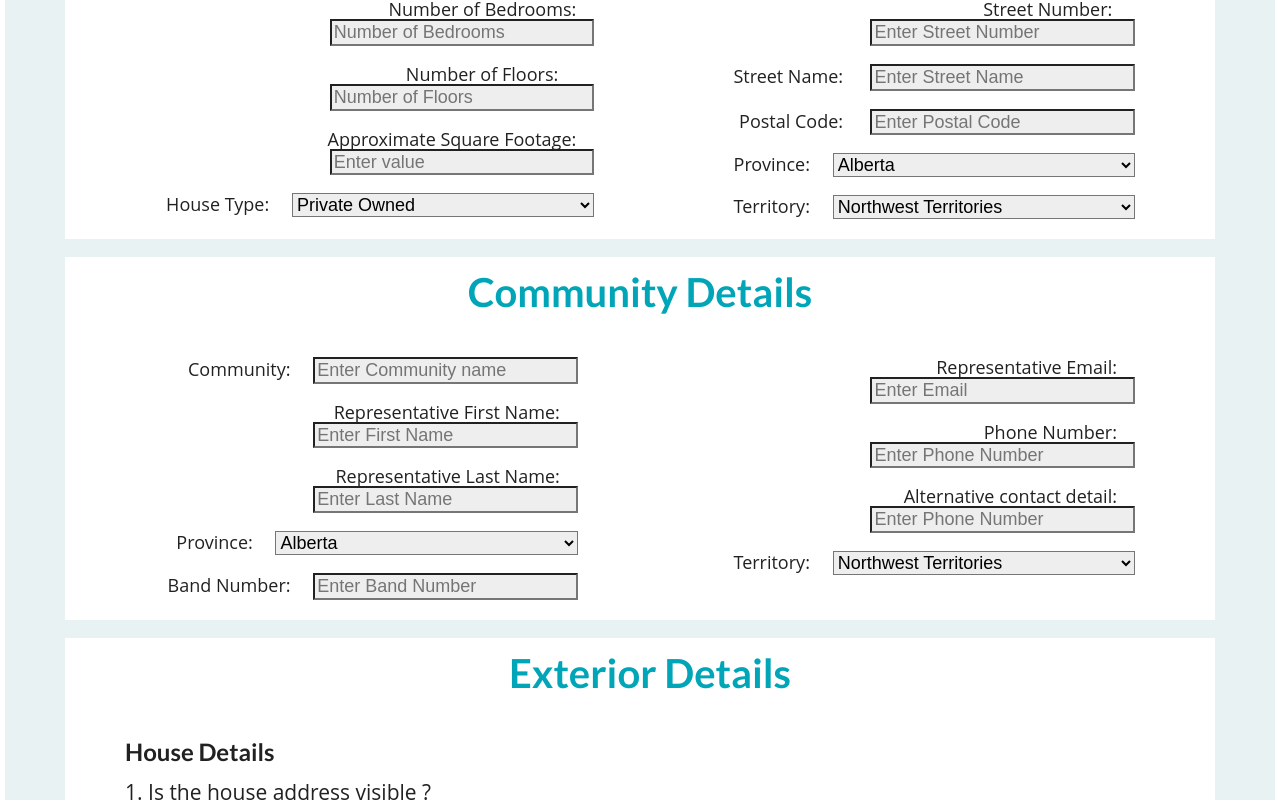
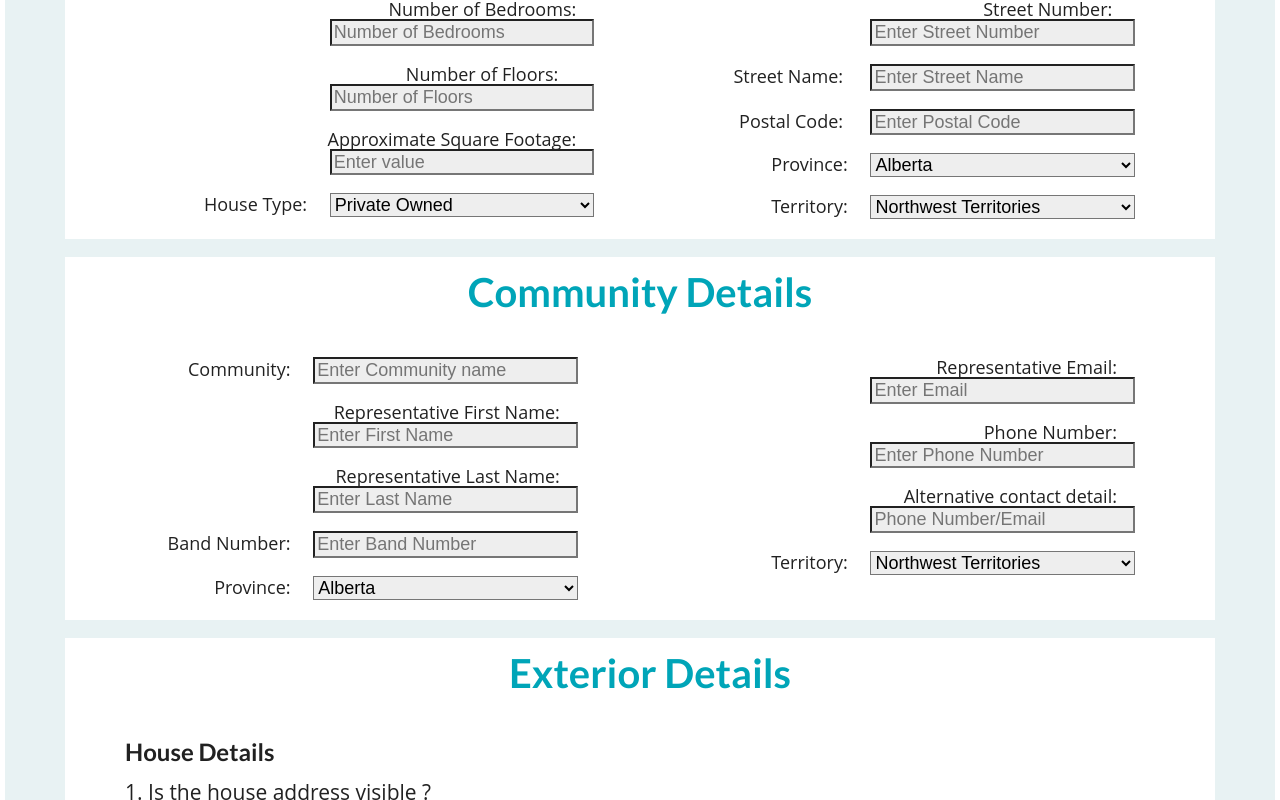
Before and after one commit to GGupta721/HSAtest, a React (Create React App) app in the folder hsatest/: page / in a window 1280 px wide. Shown: the part 489-1289 px from the top of the page. Built offline with nearby package versions, Linux system fonts and the light colour scheme; what google-maps-react would draw is missing.

Commit message:
fewChanges

```diff
--- a/hsatest/src/components/Form/details/communityDetails.js
+++ b/hsatest/src/components/Form/details/communityDetails.js
@@ -9,13 +9,14 @@ function CommunityDetails() {
                 Community:&emsp; <input type="text" placeholder="Enter Community name" /><p/>
                 Representative First Name:&emsp; <input type="text" placeholder="Enter First Name"/><p/>
                 Representative Last Name:&emsp; <input type="text" placeholder="Enter Last Name" /><p/>
+                Band Number:&emsp; <input type="value" maxLength="3" placeholder="Enter Band Number"/><p/>
                 Province:&emsp; <Province /> <p/>
-                Band Number:&emsp; <input type="value" maxLength="3" placeholder="Enter Band Number"/><p/>
+
             </section>
             <section className="block right">
                 &emsp;Representative Email:&emsp; <input type="email" placeholder="Enter Email" /><p/>
                 &emsp;Phone Number:&emsp; <input type="text" placeholder="Enter Phone Number" /><p/>
-                &emsp;Alternative contact detail:&emsp; <input type="text" placeholder="Enter Phone Number" /><p/>
+                &emsp;Alternative contact detail:&emsp; <input type="text" placeholder="Phone Number/Email" /><p/>
                 Territory:&emsp; < Territory /> <p/>
             </section>
         </div>
--- a/hsatest/src/components/Form/details/occupantDetails.js
+++ b/hsatest/src/components/Form/details/occupantDetails.js
@@ -27,7 +27,7 @@ function OccupantDetails() {
                 &emsp; Occupant's Last Name:&emsp; <input type="text" placeholder= "Enter Last Name"/><p/>
                 Unit/Suite Number: &emsp; <input type="value" placeholder="Enter Unit Number"/><p/>
                 Street Number: &emsp; <input type="value" placeholder="Enter Street Number"/><p/>
-                Street Name: &emsp; <input type="text" placeholder="Enter Street Name"/><p/>
+                Street Name: &emsp; <input type="text"   placeholder="Enter Street Name"/><p/>
                 Postal Code: &emsp; <input type="text" placeholder="Enter Postal Code"/><p/>
                 Province:&emsp; <Province /> <p/>
                 Territory:&emsp; < Territory /> <p/>
--- a/hsatest/src/components/Form/form.css
+++ b/hsatest/src/components/Form/form.css
@@ -22,6 +22,7 @@
   display: flex;
   padding-bottom: 20px;
   text-align: right;
+
 }
 
 .co-details {
@@ -66,7 +67,7 @@
 }
 
 .block select {
-  width: 8cm;
+  width: 7cm;
 }
 
 .rightIndent {
```
